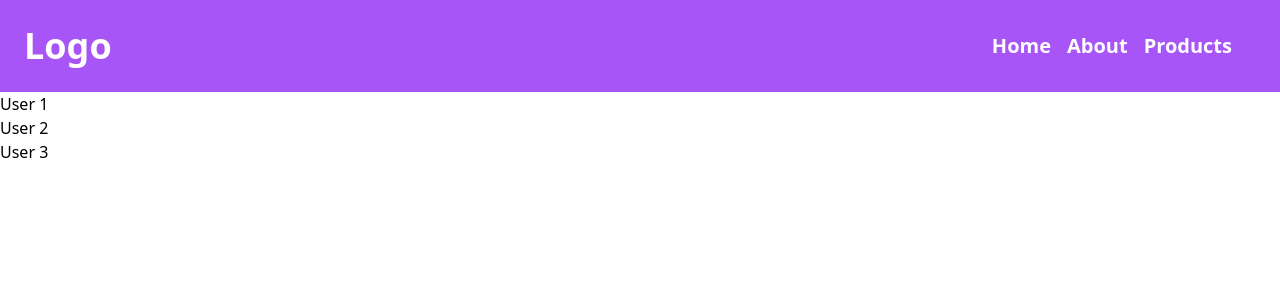
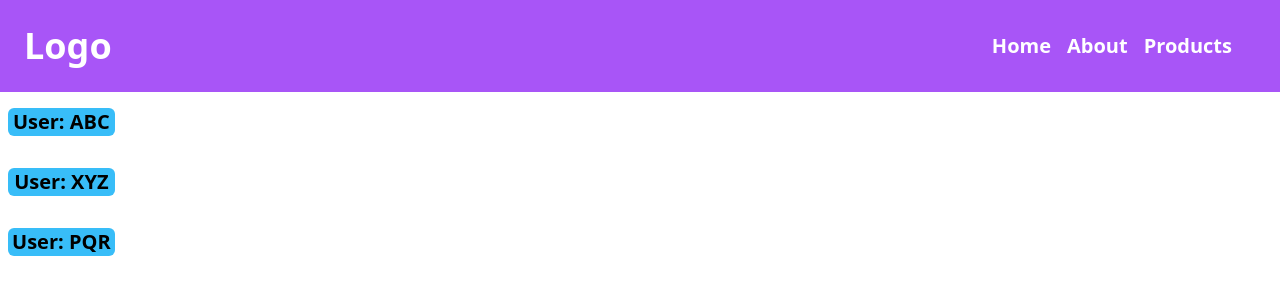
Before and after one commit to Dityaa26/react-router-dom-v6, a React (Vite) app: page /users in a window 1280 px wide. Shown: the top 300 px of the page. Built offline with nearby package versions, Linux system fonts and the light colour scheme.

Commit message:
url params

```diff
--- a/src/pages/UserDetails.jsx
+++ b/src/pages/UserDetails.jsx
@@ -1,9 +1,19 @@
 import React from 'react'
+import { useParams } from 'react-router-dom'
+import { userList } from '../utils/constants'
 
 const UserDetails = () => {
+    const {userId} = useParams()
+    // console.log(typeof userId)
+
+    const user = userList.filter(u => u.id == userId);
+    // console.log(user)
+
   return (
-    <div>User Details</div>
-  )
+    <div className='text-4xl font-bold'>
+      UserId: {userId}, UserName: {user[0].name}
+    </div>
+  );
 }
 
 export default UserDetails
--- a/src/pages/Users.jsx
+++ b/src/pages/Users.jsx
@@ -1,13 +1,16 @@
 import React from 'react'
+import { Link } from 'react-router-dom'
+import { userList } from '../utils/constants';
+
 
 const Users = () => {
   return (
-    <div>
-        <h1>User 1</h1>
-        <h1>User 2</h1>
-        <h1>User 3</h1>
+    <div className='flex flex-col'>
+      {userList.map((user) => (
+        <Link key={user.id} to={`/users/${user.id}`} className="text-xl mx-2 my-4 text-center rounded-md font-bold w-1/12 bg-sky-400">User: {user.name}</Link>
+      ))}
     </div>
-  )
+  );
 }
 
 export default Users
--- /dev/null
+++ b/src/utils/constants.js
@@ -0,0 +1,14 @@
+export const userList = [
+  {
+    id: 1,
+    name: "ABC",
+  },
+  {
+    id: 2,
+    name: "XYZ",
+  },
+  {
+    id: 3,
+    name: "PQR",
+  },
+];
```
